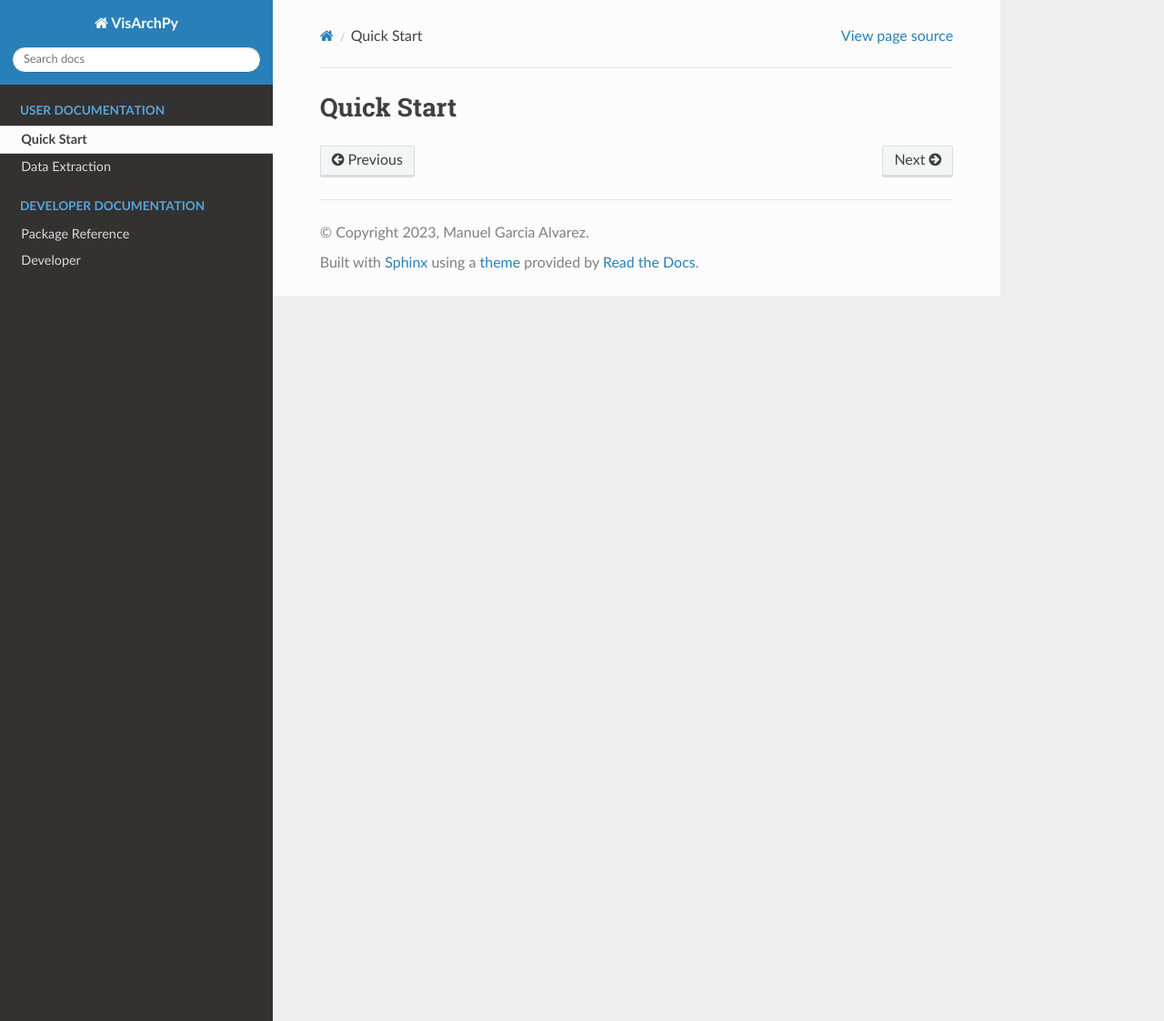
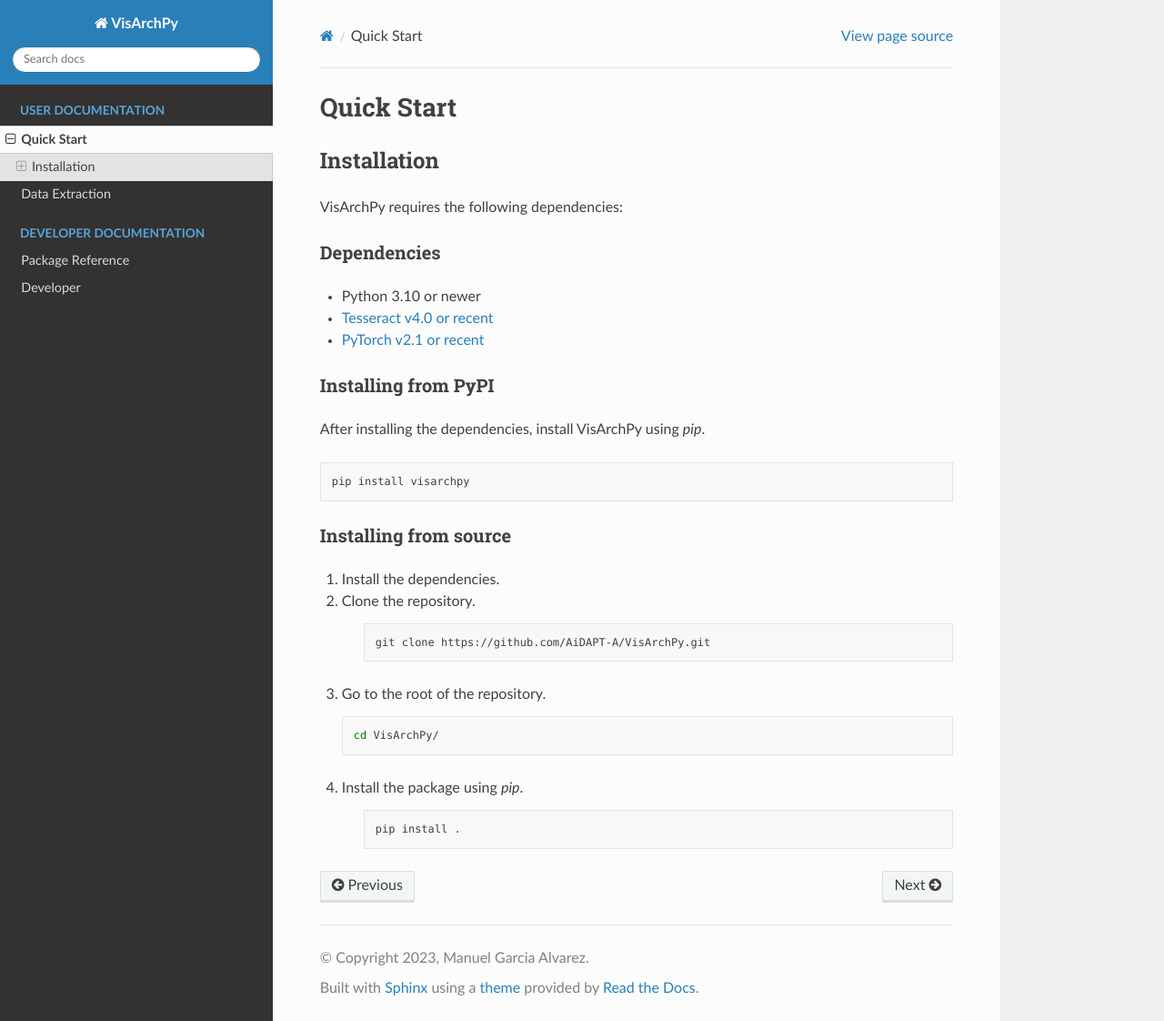
Before and after one commit to AiDAPT-A/VisArchPy, a Sphinx documentation site: the page built from docs/quick-start.rst, in a window 1280 px wide and 1122 px high. Shown: the whole window at 91% size. Built offline with Sphinx 7.4.7 and the Read the Docs theme 2.0.0, drawn with Linux system fonts in a browser that asks for light colours; pages that are not in the unit, such as notebooks, are missing from menus.

Commit message:
Add installation instructions for VisArchPy

```diff
--- a/docs/quick-start.rst
+++ b/docs/quick-start.rst
@@ -1,2 +1,51 @@
 Quick Start
 =============
+
+
+Installation
+-------------
+
+VisArchPy requires the following dependencies:
+
+Dependencies
+""""""""""""""""""
+
+
+
+* Python 3.10 or newer
+* `Tesseract v4.0 or recent <https://tesseract-ocr.github.io/>`_
+* `PyTorch v2.1 or recent <https://pytorch.org/get-started/locally/>`_
+
+
+Installing from PyPI
+""""""""""""""""""""""""
+
+After installing the dependencies, install VisArchPy using `pip`.
+
+.. code-block:: shell
+
+   pip install visarchpy
+
+
+Installing from source
+""""""""""""""""""""""""
+
+1. Install the dependencies.
+
+2. Clone the repository.
+
+    .. code-block:: shell
+
+       git clone https://github.com/AiDAPT-A/VisArchPy.git
+
+3. Go to the root of the repository.
+
+   .. code-block:: shell
+
+      cd VisArchPy/
+
+4. Install the package using `pip`.
+
+    .. code-block:: shell
+
+       pip install .
```
